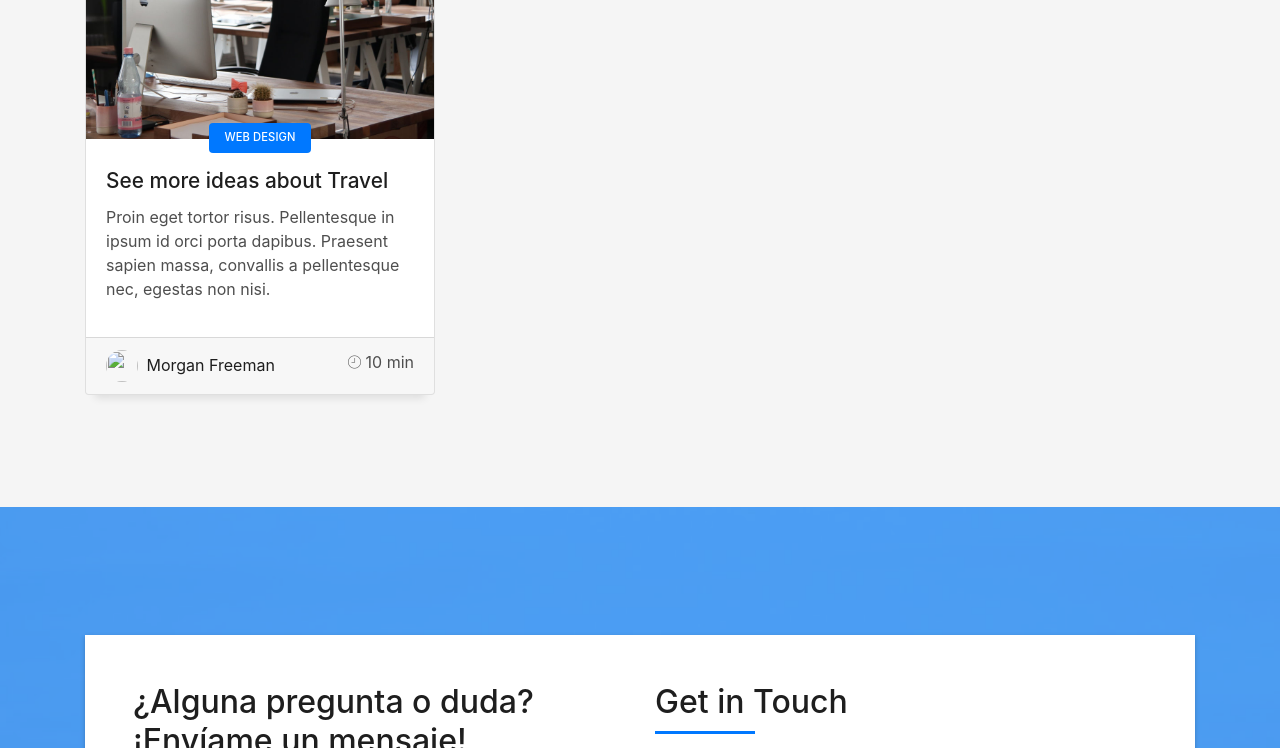
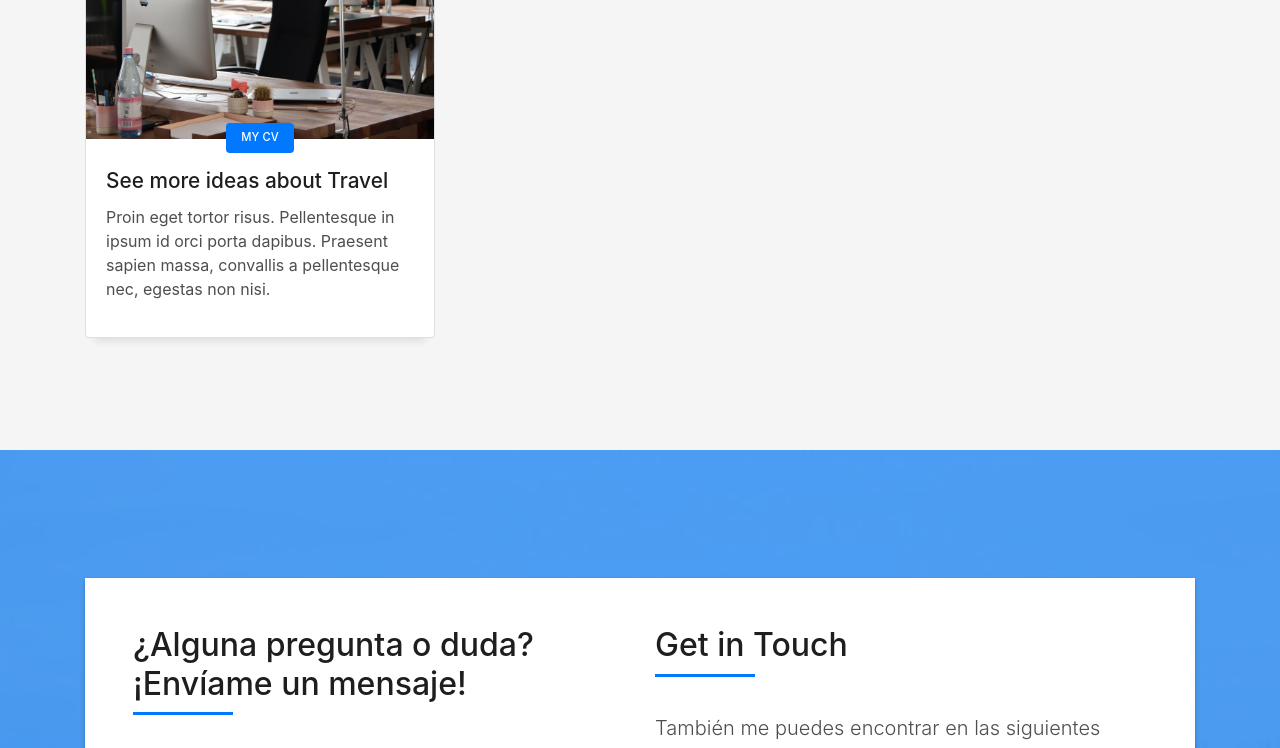
Before and after one commit to avisas/Portfolio, a plain HTML site: page index.html in a window 1280 px wide. Shown: the part 2740-3488 px from the top of the page. Drawn offline with Linux system fonts and the light colour scheme; files whose address does not match are found by name.

Commit message:
index.html modified

```diff
--- a/index.html
+++ b/index.html
@@ -294,7 +294,7 @@
             <div class="card-body">
               <div class="card-category-box">
                 <div class="card-category">
-                  <h6 class="category">Web Design</h6>
+                  <h6 class="category">My Cv</h6>
                 </div>
               </div>
               <h3 class="card-title"><a href="blog-single.html">See more ideas about Travel</a></h3>
@@ -303,17 +303,6 @@
                 a pellentesque nec,
                 egestas non nisi.
               </p>
-            </div>
-            <div class="card-footer">
-              <div class="post-author">
-                <a href="#">
-                  <img src="img/testimonial-2.jpg" alt="" class="avatar rounded-circle">
-                  <span class="author">Morgan Freeman</span>
-                </a>
-              </div>
-              <div class="post-date">
-                <span class="ion-ios-clock-outline"></span> 10 min
-              </div>
             </div>
           </div>
         </div>
```
